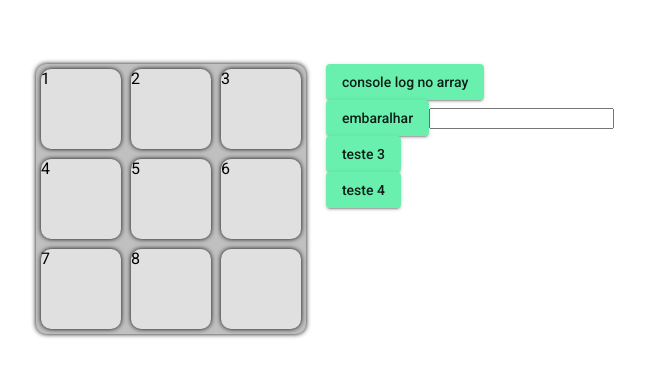
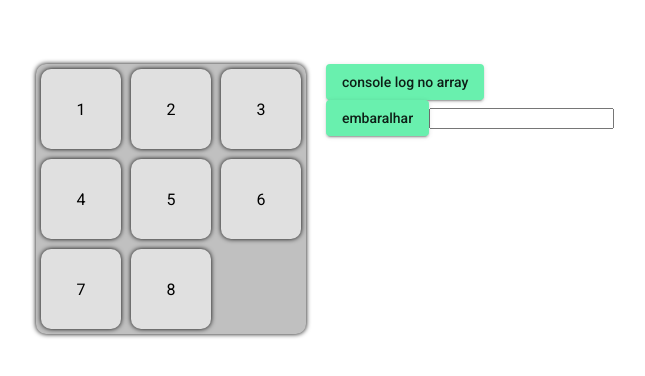
Before and after one commit to jibaky/jogoOito, an Angular app: page / in a window 1280 px wide. Shown: the part 128-504 px from the top of the page, without its empty margins (315-960 px from the left). Built offline with nearby package versions, Linux system fonts and the light colour scheme.

Commit message:
add piece transition animation

```diff
--- a/src/app/comp/board/board.component.html
+++ b/src/app/comp/board/board.component.html
@@ -1,11 +1,11 @@
-<div class = "board">
-    <div class = piece>1</div>
-    <div class = piece>2</div>
-    <div class = piece>3</div><br>
-    <div class = piece>4</div>
-    <div class = piece>5</div>
-    <div class = piece>6</div><br>
-    <div class = piece>7</div>
-    <div class = piece>8</div>
-    <div class = piece></div>
+<div class = "board" #boardElement>
+    <div class = piece #p1>1</div>
+    <div class = piece #p2>2</div>
+    <div class = piece #p3>3</div>
+    <div class = piece #p4>4</div>
+    <div class = piece #p5>5</div>
+    <div class = piece #p6>6</div>
+    <div class = piece #p7>7</div>
+    <div class = piece #p8>8</div>
+    <div class = piece #p0></div>
 </div>
--- a/src/app/comp/board/board.component.scss
+++ b/src/app/comp/board/board.component.scss
@@ -11,12 +11,17 @@
 }
 .board .piece{
     box-shadow: 0px 0px 5px black;
-    // position:absolute;
-    top: 100;
-    left: 100;
+    position:absolute;
+    visibility:visible;
+    display: flex;
+    align-items: center;
+    justify-content: center;
+    top: 0px;
+    left: 0px;
     background-color: rgb(224, 224, 224);
     border-radius: 10px;
     margin: 5px;
     height: 80px;
     width: 80px;
+    transition: all 0.12s ease-in;
 }
--- a/src/app/comp/board/board.component.ts
+++ b/src/app/comp/board/board.component.ts
@@ -1,4 +1,4 @@
-import { Component, OnInit } from '@angular/core';
+import { Component, ElementRef, OnInit, ViewChild } from '@angular/core';
 import { EightGameService } from 'src/app/serv/eight-game.service';
 
 @Component({
@@ -10,7 +10,37 @@ export class BoardComponent implements OnInit {
 
   constructor(public service: EightGameService) { }
 
+  @ViewChild("boardElement") board: ElementRef;
+  @ViewChild("p1") piece1: ElementRef;
+  @ViewChild("p2") piece2: ElementRef;
+  @ViewChild("p3") piece3: ElementRef;
+  @ViewChild("p4") piece4: ElementRef;
+  @ViewChild("p5") piece5: ElementRef;
+  @ViewChild("p6") piece6: ElementRef;
+  @ViewChild("p7") piece7: ElementRef;
+  @ViewChild("p8") piece8: ElementRef;
+  @ViewChild("p0") piece0: ElementRef;
+
+  tileList: ElementRef[] = [];
+
   ngOnInit(): void {
   }
-
+  ngAfterViewInit():void{
+    this.tileList = [this.piece0,this.piece1,this.piece2,this.piece3,this.piece4,this.piece5,this.piece6,this.piece7,this.piece8]
+    this.service.obs.subscribe((newBoard)=>{
+      // console.table(newBoard);
+      this.updateTiles(newBoard);
+    });
+  }
+  updateTiles(board: string[][]):void{
+    const side = 90;
+    for(let i=0; i<board.length; i++){
+      for(let j=0; j<board[i].length; j++){
+        const currentPiece = board[i][j] == "" ? 0: board[i][j];
+        if(currentPiece == 0) this.tileList[currentPiece].nativeElement.style.visibility = "hidden";
+        this.tileList[currentPiece].nativeElement.style.top = side * i + "px";
+        this.tileList[currentPiece].nativeElement.style.left = side * j + "px";
+      }
+    }
+  }
 }
--- a/src/app/comp/menu/menu.component.html
+++ b/src/app/comp/menu/menu.component.html
@@ -1,5 +1,5 @@
 <button mat-raised-button color="accent" (click)="func()">console log no array</button><br>
 <button mat-raised-button color="accent" (click)="shuffle(qtdShuffle.value)">embaralhar</button>
 <input #qtdShuffle><br>
-<button mat-raised-button color="accent">teste 3</button><br>
-<button mat-raised-button color="accent">teste 4</button>
+<!-- <button mat-raised-button color="accent">teste 3</button><br>
+<button mat-raised-button color="accent">teste 4</button> -->
--- a/src/app/serv/eight-game.service.ts
+++ b/src/app/serv/eight-game.service.ts
@@ -1,4 +1,5 @@
 import { Injectable } from '@angular/core';
+import { BehaviorSubject } from 'rxjs';
 
 @Injectable({
   providedIn: 'root'
@@ -6,18 +7,14 @@ import { Injectable } from '@angular/core';
 export class EightGameService {
 
   constructor() { }
-  // public board = [["","2","3"],["4","5","6"],["7","8","1"]];
-  // public board = [["1","","3"],["4","5","6"],["7","8","2"]];
-  // public board = [["1","2",""],["4","5","6"],["7","8","3"]];
-  // public board = [["1","2","3"],["","5","6"],["7","8","4"]];
-  // public board = [["1","2","3"],["4","","6"],["7","8","5"]];
-  // public board = [["1","2","3"],["4","5",""],["7","8","6"]];
-  // public board = [["1","2","3"],["4","5","6"],["","8","7"]];
-  // public board = [["1","2","3"],["4","5","6"],["7","","8"]];
   public board = [["1","2","3"],["4","5","6"],["7","8",""]];
+
+  obs = new BehaviorSubject<string[][]>( [["1","2","3"],["4","5","6"],["7","8",""]]);
+
   public iter = 0
+
   func(){
-    console.log(this.board);
+    console.table(this.board);
   }
   private getAdjPieces(i: number, j:number){
     let arr = [];
@@ -48,6 +45,8 @@ export class EightGameService {
       }
       let mod = Math.floor(Math.random() * adj.length)
       this.swap(empty, adj[mod])
+      // this.obs.next(this.board)
     }
+    this.obs.next(this.board);
   }
 }
--- a/tsconfig.json
+++ b/tsconfig.json
@@ -5,7 +5,7 @@
     "baseUrl": "./",
     "outDir": "./dist/out-tsc",
     "forceConsistentCasingInFileNames": true,
-    "strict": true,
+    "strict": false,
     "noImplicitOverride": true,
     "noPropertyAccessFromIndexSignature": true,
     "noImplicitReturns": true,
```
